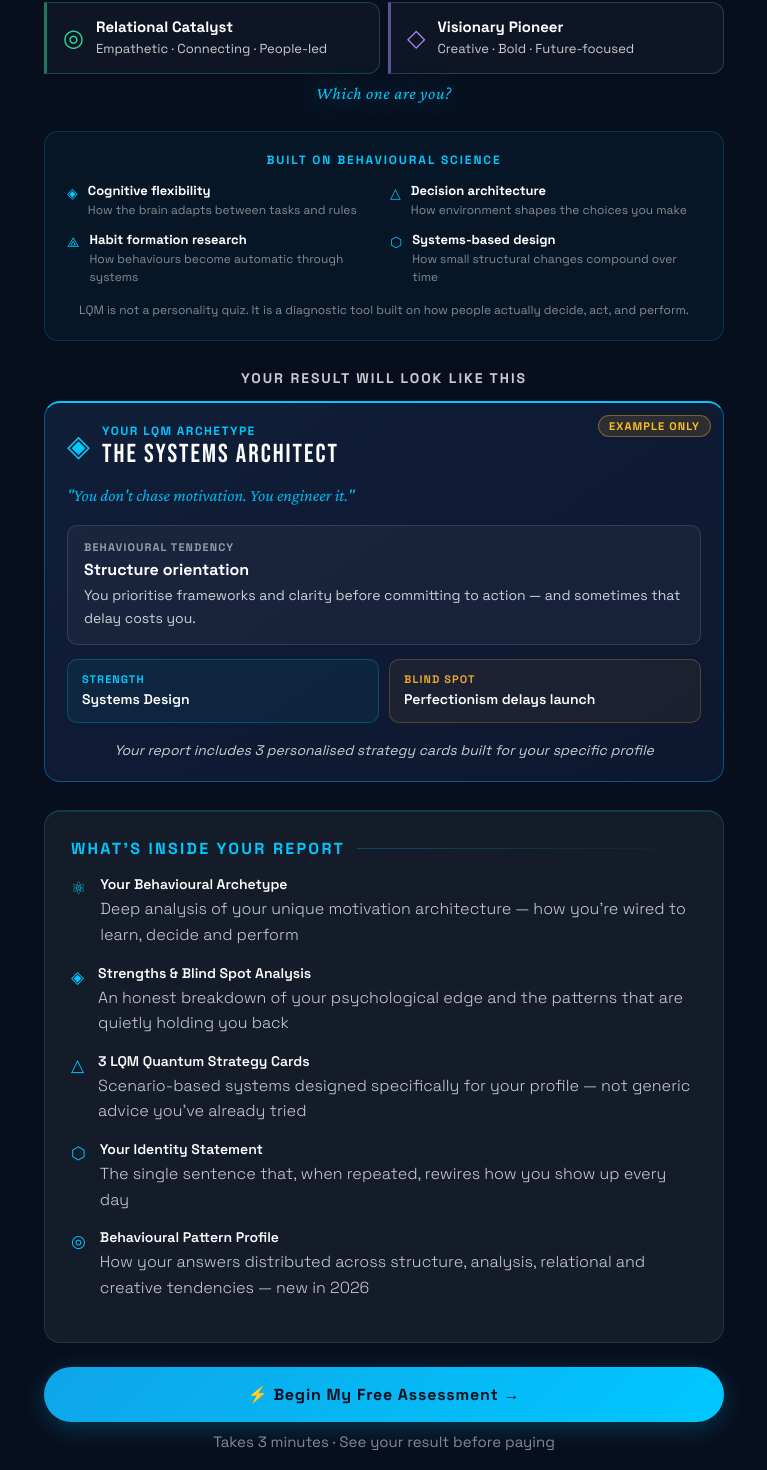
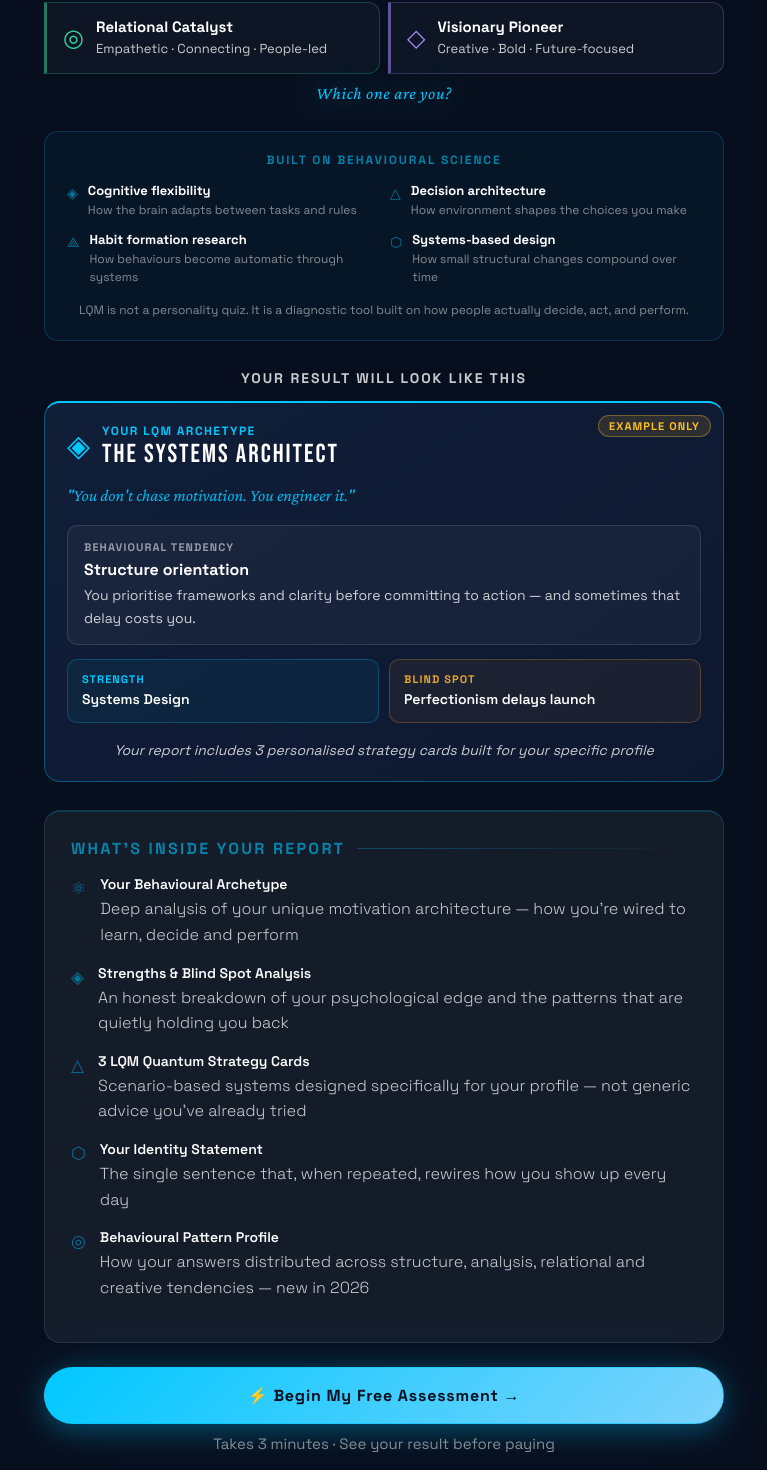
Before and after one commit to quintosrobetos/lqm-assessment, a React (Vite) app: page / in a window 1280 px wide. Shown: the part 737-2207 px from the top of the page, without its empty margins (256-1023 px from the left). Built offline with nearby package versions, Linux system fonts and the light colour scheme.

Commit message:
Add files via upload

```diff
--- a/src/App.jsx
+++ b/src/App.jsx
@@ -460,6 +460,7 @@ export default function App() {
       @keyframes barGrow{from{width:0;}to{width:var(--w);}}
       @keyframes eureka{0%,100%{filter:drop-shadow(0 0 3px rgba(0,200,255,0.4));opacity:0.78;}45%{filter:drop-shadow(0 0 22px rgba(0,200,255,1)) drop-shadow(0 0 50px rgba(0,200,255,0.55)) drop-shadow(0 0 90px rgba(0,200,255,0.2));opacity:1;}}
       @keyframes ctaGlow{0%,100%{filter:brightness(1);}50%{filter:brightness(1.55);}}
+      @keyframes ctaPulse{0%,100%{box-shadow:0 6px 28px rgba(0,200,255,0.3),0 0 60px rgba(0,200,255,0.1);}50%{box-shadow:0 10px 44px rgba(0,200,255,0.5),0 0 80px rgba(0,200,255,0.2),0 0 120px rgba(0,200,255,0.08);}}
       @keyframes flamePulse{0%,100%{filter:drop-shadow(0 0 2px #00C8FF) drop-shadow(0 0 5px rgba(0,200,255,0.35));transform:scaleY(1);}40%{filter:drop-shadow(0 0 5px #00C8FF) drop-shadow(0 0 14px rgba(0,200,255,0.65)) drop-shadow(0 0 26px rgba(0,200,255,0.25));transform:scaleY(1.06);}70%{filter:drop-shadow(0 0 3px #00C8FF) drop-shadow(0 0 8px rgba(0,200,255,0.45));transform:scaleY(0.97);}}
       @keyframes atomGlow{0%,100%{filter:drop-shadow(0 0 3px rgba(0,200,255,0.6)) drop-shadow(0 0 1px #fff);}50%{filter:drop-shadow(0 0 8px rgba(0,200,255,1)) drop-shadow(0 0 18px rgba(0,200,255,0.45)) drop-shadow(0 0 2px #fff);}}
       @keyframes rocketFloat{0%,100%{filter:drop-shadow(0 0 3px rgba(0,200,255,0.55));transform:translateY(0);}50%{filter:drop-shadow(0 0 7px rgba(0,200,255,0.9)) drop-shadow(0 0 18px rgba(0,200,255,0.3));transform:translateY(-2px);}}
@@ -634,7 +635,7 @@ function SLabel({children,color=E_BLUE}){
   return(<div style={{display:"flex",alignItems:"center",gap:12,marginBottom:16}}><p style={{fontSize:16,fontWeight:700,letterSpacing:".14em",textTransform:"uppercase",color,whiteSpace:"nowrap"}}>{children}</p><div style={{flex:1,height:1,background:`linear-gradient(90deg,${color}44,transparent)`}}/></div>);
 }
 function PrimaryBtn({onClick,children}){
-  return(<button onClick={onClick} style={{width:"100%",border:"none",borderRadius:100,padding:"17px",fontSize:16,fontWeight:700,fontFamily:"'Space Grotesk',sans-serif",cursor:"pointer",letterSpacing:".05em",transition:"all .2s ease",display:"block",background:`linear-gradient(135deg,${E_BLUE2},${E_BLUE})`,color:BG,boxShadow:`0 6px 24px rgba(0,200,255,0.22)`}} onMouseEnter={e=>{e.currentTarget.style.transform="translateY(-2px)";e.currentTarget.style.boxShadow=`0 12px 36px rgba(0,200,255,0.38)`;}} onMouseLeave={e=>{e.currentTarget.style.transform="translateY(0)";e.currentTarget.style.boxShadow=`0 6px 24px rgba(0,200,255,0.22)`;}}>
+  return(<button onClick={onClick} style={{width:"100%",border:"1px solid rgba(0,200,255,0.5)",borderRadius:100,padding:"17px",fontSize:16,fontWeight:700,fontFamily:"'Space Grotesk',sans-serif",cursor:"pointer",letterSpacing:".05em",transition:"all .2s ease",display:"block",background:`linear-gradient(135deg,${E_BLUE},#7DD3FC)`,color:BG,boxShadow:`0 6px 28px rgba(0,200,255,0.3),0 0 60px rgba(0,200,255,0.1)`,animation:"ctaPulse 3s ease-in-out infinite"}} onMouseEnter={e=>{e.currentTarget.style.transform="translateY(-2px)";e.currentTarget.style.boxShadow=`0 12px 40px rgba(0,200,255,0.45),0 0 80px rgba(0,200,255,0.18)`;}} onMouseLeave={e=>{e.currentTarget.style.transform="translateY(0)";e.currentTarget.style.boxShadow=`0 6px 28px rgba(0,200,255,0.3),0 0 60px rgba(0,200,255,0.1)`;}}>
     {children}
   </button>);
 }
@@ -907,6 +908,12 @@ function RotatingStrapline() {
 
 // CHANGE 12: New Landing with archetype teaser, science strip, micro-preview
 function Landing({onStart}){
+  const [showSticky, setShowSticky] = useState(false);
+  useEffect(() => {
+    function onScroll() { setShowSticky(window.scrollY > 400); }
+    window.addEventListener("scroll", onScroll, { passive: true });
+    return () => window.removeEventListener("scroll", onScroll);
+  }, []);
   return(
     <div>
       {/* Logo */}
@@ -916,7 +923,7 @@ function Landing({onStart}){
 
       {/* Hero headline */}
       <div className="fu1" style={{textAlign:"center",marginBottom:20}}>
-        <p style={{fontSize:14,fontWeight:700,letterSpacing:".16em",textTransform:"uppercase",color:E_BLUE,marginBottom:14}}>
+        <p style={{fontSize:14,fontWeight:700,letterSpacing:".16em",textTransform:"uppercase",color:"rgba(0,200,255,0.6)",marginBottom:14}}>
           ⚡ Behavioural Intelligence Assessment
         </p>
         <h1 style={{fontFamily:"'Bebas Neue',sans-serif",fontSize:"clamp(36px,8vw,64px)",lineHeight:1.05,letterSpacing:2,color:WHITE,marginBottom:6}}>
@@ -974,7 +981,7 @@ function Landing({onStart}){
         border:`1px solid ${BORDER}`,
         borderRadius:14,
       }}>
-        <p style={{fontSize:12,fontWeight:700,color:E_BLUE,letterSpacing:".16em",textTransform:"uppercase",marginBottom:14,textAlign:"center"}}>
+        <p style={{fontSize:12,fontWeight:700,color:"rgba(0,200,255,0.6)",letterSpacing:".16em",textTransform:"uppercase",marginBottom:14,textAlign:"center"}}>
           Built on behavioural science
         </p>
         <div style={{display:"grid",gridTemplateColumns:"1fr 1fr",gap:12}}>
@@ -985,7 +992,7 @@ function Landing({onStart}){
             ["⬡","Systems-based design","How small structural changes compound over time"],
           ].map(([sym,title,desc])=>(
             <div key={title} style={{display:"flex",gap:10,alignItems:"flex-start"}}>
-              <span style={{color:E_BLUE,fontSize:14,flexShrink:0,marginTop:2}}>{sym}</span>
+              <span style={{color:"rgba(0,200,255,0.55)",fontSize:14,flexShrink:0,marginTop:2}}>{sym}</span>
               <div>
                 <p style={{fontSize:13,fontWeight:700,color:WHITE,marginBottom:2}}>{title}</p>
                 <p style={{fontSize:12,color:DIMMED,lineHeight:1.5}}>{desc}</p>
@@ -1066,7 +1073,7 @@ function Landing({onStart}){
       {/* ── WHAT'S INSIDE ──────────────────────────────────────────── */}
       <div style={{background:PANEL,border:`1px solid ${BORDER2}`,borderRadius:16,padding:"26px",marginBottom:24,borderTop:`2px solid rgba(0,200,255,0.18)`}}>
         <div style={{display:"flex",alignItems:"center",gap:12,marginBottom:16}}>
-          <p style={{fontSize:16,fontWeight:700,letterSpacing:".14em",textTransform:"uppercase",color:E_BLUE,whiteSpace:"nowrap"}}>
+          <p style={{fontSize:16,fontWeight:700,letterSpacing:".14em",textTransform:"uppercase",color:"rgba(0,200,255,0.6)",whiteSpace:"nowrap"}}>
             What's inside your report
           </p>
           <div style={{flex:1,height:1,background:`linear-gradient(90deg,${E_BLUE}44,transparent)`}}/>
@@ -1079,7 +1086,7 @@ function Landing({onStart}){
           ["◎","Behavioural Pattern Profile","How your answers distributed across structure, analysis, relational and creative tendencies — new in 2026"],
         ].map(([ic,ti,de])=>(
           <div key={ti} style={{display:"flex",gap:14,marginBottom:16,alignItems:"flex-start"}}>
-            <span style={{color:E_BLUE,fontSize:17,flexShrink:0,marginTop:2}}>{ic}</span>
+            <span style={{color:"rgba(0,200,255,0.5)",fontSize:17,flexShrink:0,marginTop:2}}>{ic}</span>
             <div>
               <p style={{fontSize:14,fontWeight:600,color:WHITE,marginBottom:3}}>{ti}</p>
               <p style={{fontSize:16,color:MUTED,fontWeight:300,lineHeight:1.6}}>{de}</p>
@@ -1089,12 +1096,36 @@ function Landing({onStart}){
       </div>
 
       {/* ── CTA ──────────────────────────────────────────────────────── */}
-      <div className="fu4" style={{textAlign:"center"}}>
+      <div className="fu4" style={{textAlign:"center",paddingBottom:80}}>
         <PrimaryBtn onClick={onStart}>⚡ Begin My Free Assessment →</PrimaryBtn>
         <p style={{marginTop:10,fontSize:15,color:DIMMED}}>
           Takes 3 minutes · See your result before paying
         </p>
       </div>
+      {/* ── STICKY MOBILE CTA ─────────────────────────────────────── */}
+      {showSticky && (
+        <div style={{
+          position:"fixed",bottom:0,left:0,right:0,zIndex:200,
+          background:"rgba(7,15,30,0.95)",
+          backdropFilter:"blur(16px)",
+          borderTop:`1px solid rgba(0,200,255,0.15)`,
+          padding:"12px 20px",
+          display:"flex",alignItems:"center",justifyContent:"center",gap:14,
+          animation:"fadeUp .3s ease both",
+        }}>
+          <button onClick={onStart} style={{
+            flex:1,maxWidth:400,
+            border:"1px solid rgba(0,200,255,0.5)",borderRadius:100,padding:"14px",
+            fontSize:15,fontWeight:700,
+            fontFamily:"'Space Grotesk',sans-serif",
+            cursor:"pointer",letterSpacing:".05em",
+            background:`linear-gradient(135deg,${E_BLUE},#7DD3FC)`,
+            color:BG,
+            boxShadow:`0 4px 20px rgba(0,200,255,0.35),0 0 50px rgba(0,200,255,0.12)`,
+          }}>⚡ Begin Free Assessment</button>
+          <p style={{fontSize:12,color:DIMMED,whiteSpace:"nowrap",flexShrink:0}}>3 min · Free</p>
+        </div>
+      )}
     </div>
   );
 }
```
